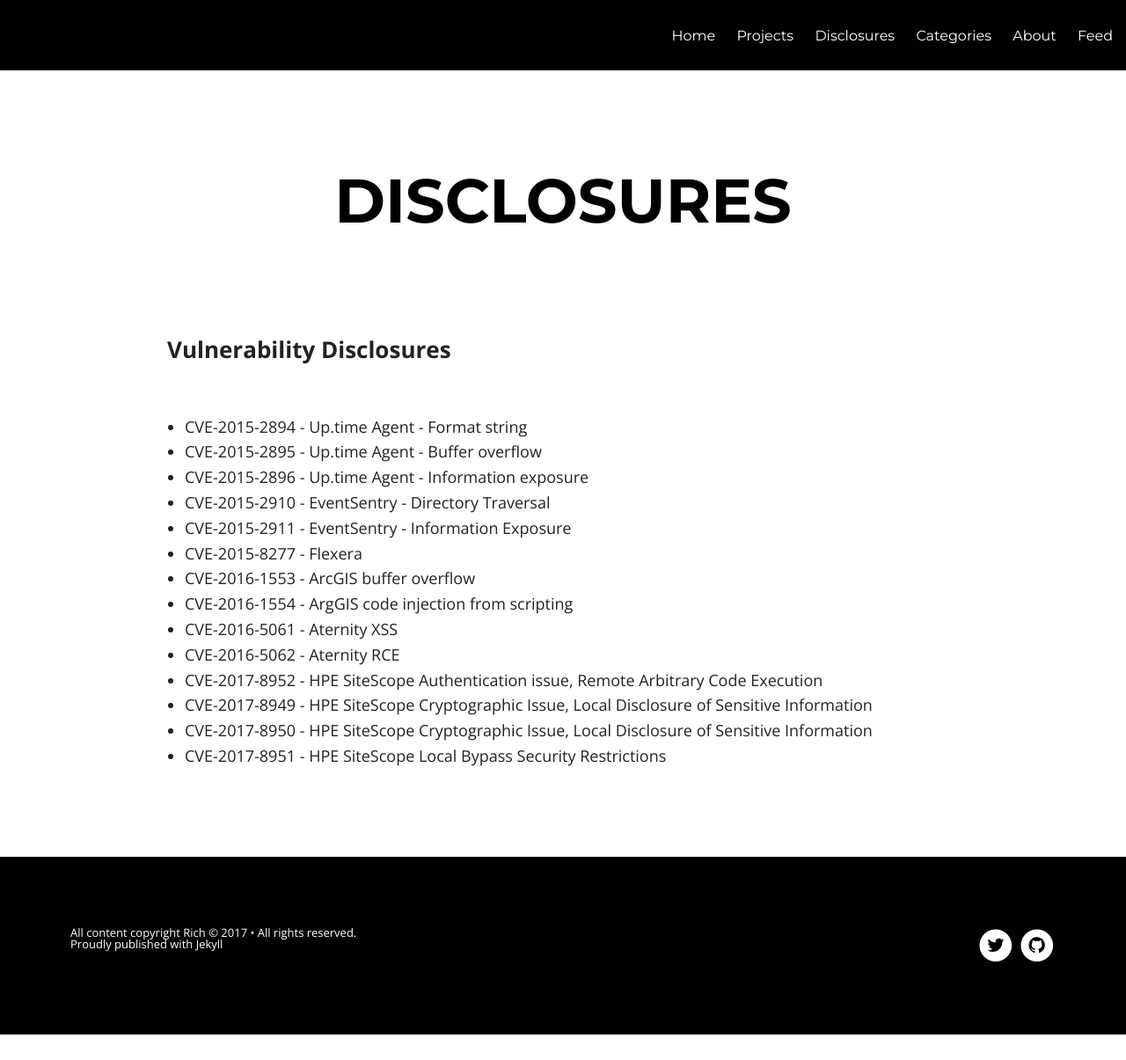
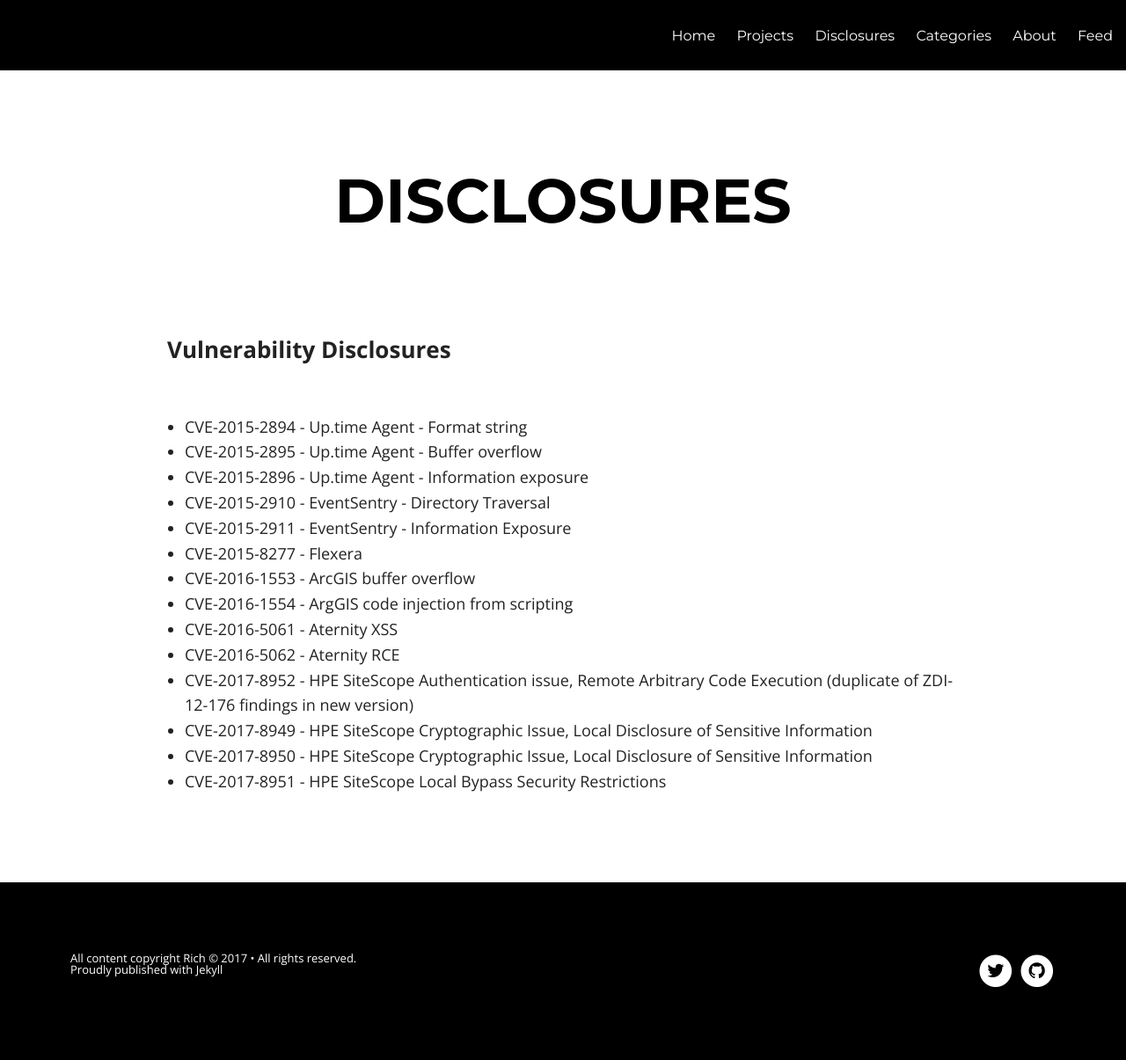
Before and after one commit to Rich5/Rich5.github.io, a Jekyll site: the page built from disclosures.md, in a window 1280 px wide. Shown: the whole page at 88% size. Built offline with Jekyll 4.4.1, drawn with Linux system fonts in a browser that asks for light colours; nearby versions of some CDN libraries; before the commit the page ends 1176 px from its top, so only the background shows below that.

Commit message:
Update disclosures.md

```diff
--- a/disclosures.md
+++ b/disclosures.md
@@ -17,7 +17,7 @@
 * CVE-2016-1554 - ArgGIS code injection from scripting
 * CVE-2016-5061 - Aternity XSS
 * CVE-2016-5062 - Aternity RCE
-* CVE-2017-8952 - HPE SiteScope Authentication issue, Remote Arbitrary Code Execution
+* CVE-2017-8952 - HPE SiteScope Authentication issue, Remote Arbitrary Code Execution (duplicate of ZDI-12-176 findings in new version)
 * CVE-2017-8949 - HPE SiteScope Cryptographic Issue, Local Disclosure of Sensitive Information
 * CVE-2017-8950 - HPE SiteScope Cryptographic Issue, Local Disclosure of Sensitive Information
 * CVE-2017-8951 - HPE SiteScope Local Bypass Security Restrictions
```
